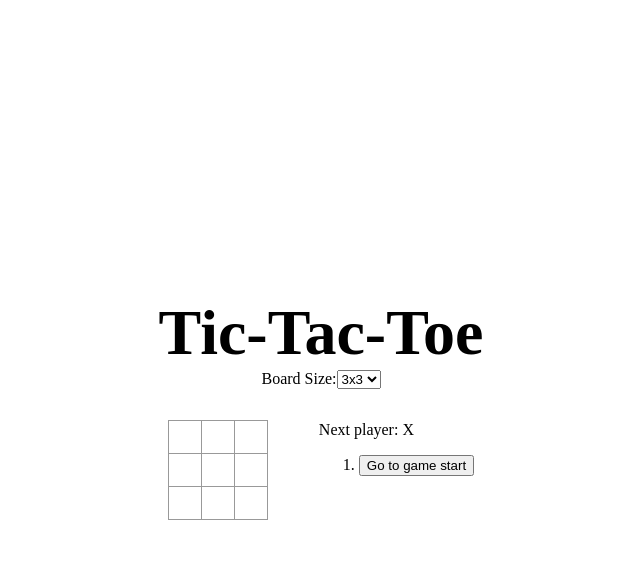
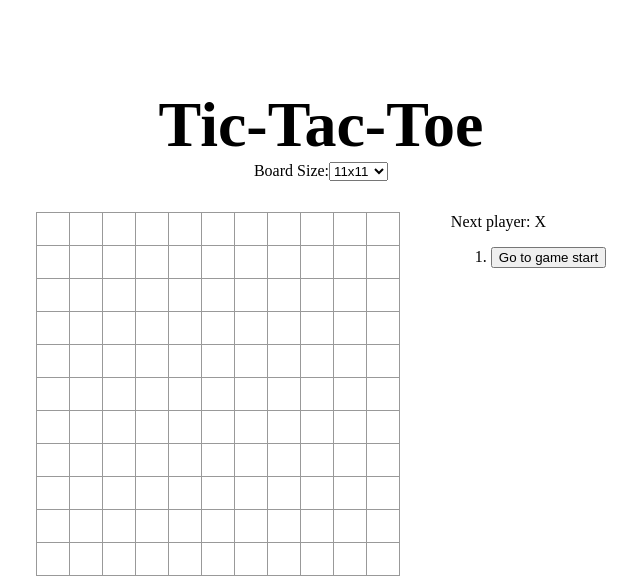
Before and after one commit to tztechno/tz_nextjs_fivestones, a Next.js app: page / in a window 1280 px wide. Shown: the top 582 px of the page, without its empty margins (319-959 px from the left). Built offline with nearby package versions, Linux system fonts and the light colour scheme.

Commit message:
“2024-07-28”

```diff
--- a/pages/index.tsx
+++ b/pages/index.tsx
@@ -6,7 +6,7 @@ import Board from '../components/Board';
 type SquareValue = 'X' | 'O' | null;
 
 export default function Home() {
-    const [boardSize, setBoardSize] = useState<number>(3);
+    const [boardSize, setBoardSize] = useState<number>(11);
     const [history, setHistory] = useState<SquareValue[][]>([Array(boardSize * boardSize).fill(null)]);
     const [stepNumber, setStepNumber] = useState<number>(0);
     const [xIsNext, setXIsNext] = useState<boolean>(true);
@@ -95,9 +95,9 @@ export default function Home() {
                     <label>
                         Board Size:
                         <select value={boardSize} onChange={(e) => handleSizeChange(Number(e.target.value))}>
-                            <option value="3">3x3</option>
-                            <option value="4">4x4</option>
-                            <option value="5">5x5</option>
+                            <option value="11">11x11</option>
+                            <option value="15">15x15</option>
+                            <option value="19">19x19</option>
                         </select>
                     </label>
                 </div>
--- a/styles/Home.module.css
+++ b/styles/Home.module.css
@@ -1,5 +1,5 @@
 .container {
-    min-height: 100vh;
+    min-height: 80vh;
     padding: 0 0.5rem;
     display: flex;
     flex-direction: column;
```
Also changed, not shown: doc/git.md (+3 -3 lines).
